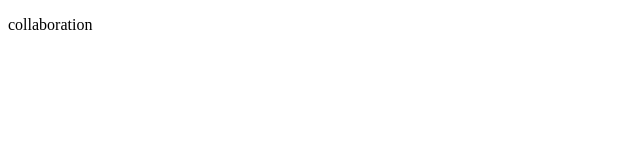
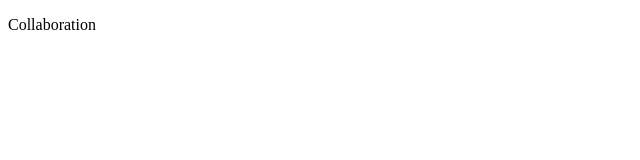
Before and after one commit to Achiang04/Collaboration, a plain HTML site: page Collaboration/index.html in a window 1280 px wide. Shown: the full height of the page, 0-640 px from the left. Drawn offline with Linux system fonts and the light colour scheme.

Commit message:
membuat index.html (@Achiang04)

```diff
--- a/Collaboration/index.html
+++ b/Collaboration/index.html
@@ -6,6 +6,6 @@
     <title>Document</title>
 </head>
 <body>
-    <p>collaboration</p>
+    <p>Collaboration</p>
 </body>
 </html>
```
